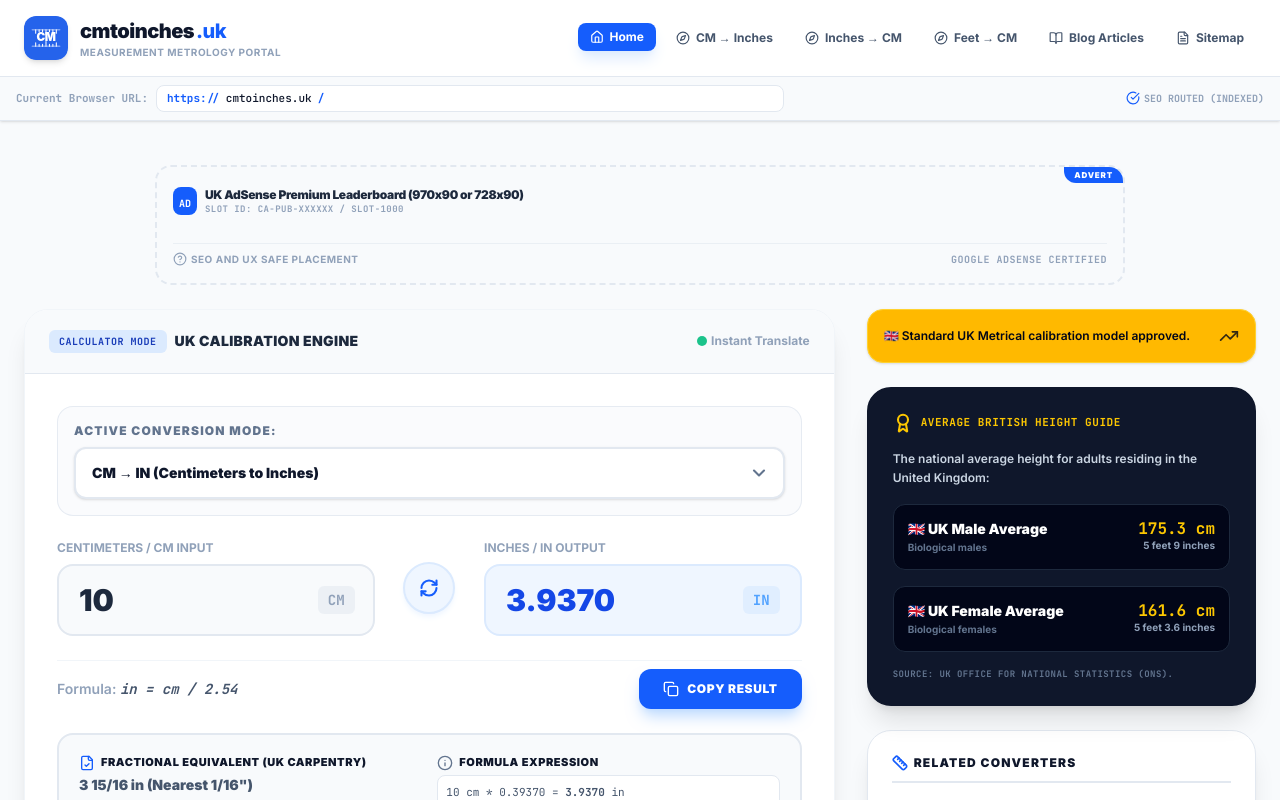
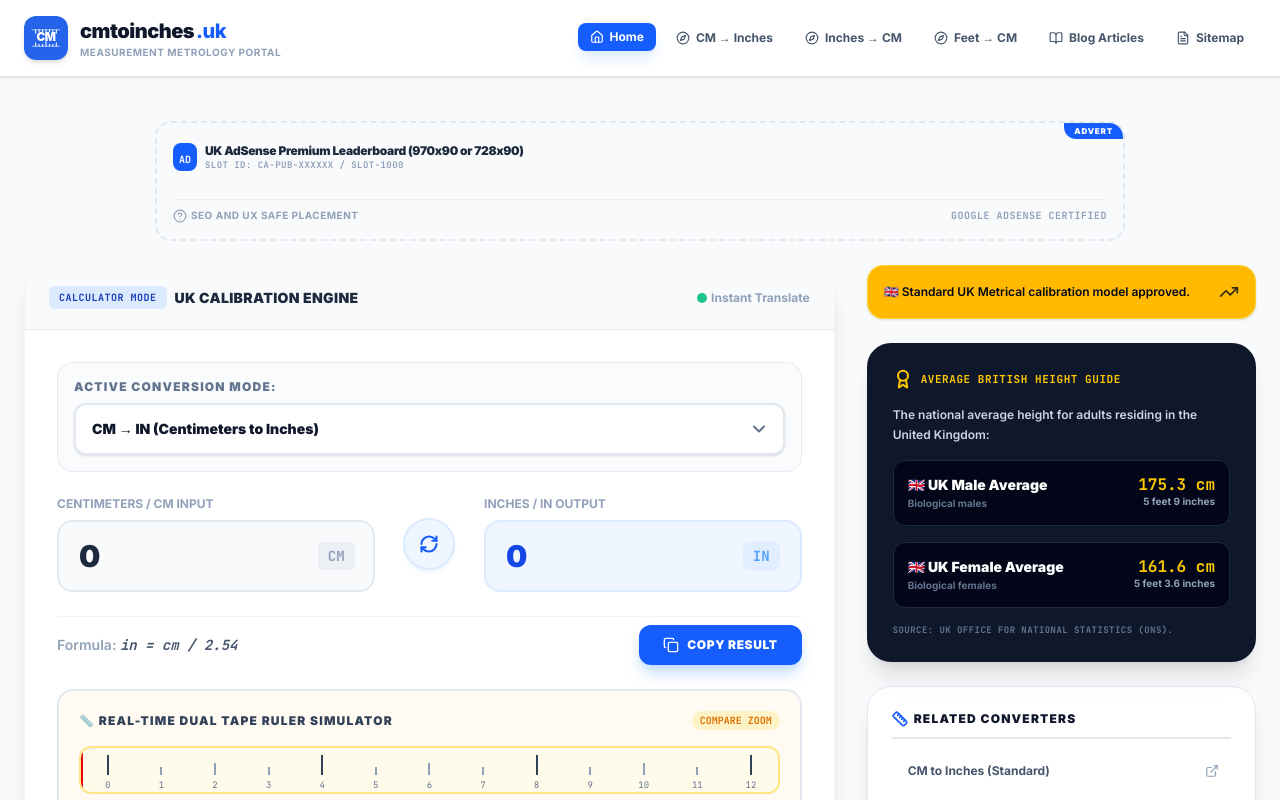
Before and after one commit to umakant345435t/cmtoinchesuk, a React (Vite) app: page / in a window 1280 px wide. Shown: the top 800 px of the page. Built offline with nearby package versions, Linux system fonts and the light colour scheme.

Commit message:
fix: reset default converter value and clean UI
Reset the default input value from 10 to 0 across the converter, remove redundant URL debugging UI, and clean up the deployment workflow.

```diff
--- a/src/App.tsx
+++ b/src/App.tsx
@@ -255,7 +255,7 @@ export default function App() {
     // Reset specific custom values if arriving at generic route
     if (path === '/') {
       setConverterType('cm-to-inches');
-      setConverterValue(10);
+      setConverterValue(0);
     } else {
       // Configure corresponding tool type based on route
       const cleanRouteSuffix = path.replace(/\//g, '');
--- a/src/components/ConverterTool.tsx
+++ b/src/components/ConverterTool.tsx
@@ -12,7 +12,7 @@ interface ConverterToolProps {
 export function ConverterTool({ initialTypeId = 'cm-to-inches', initialFromValue, onNavigate }: ConverterToolProps) {
   const [selectedTypeId, setSelectedTypeId] = useState<string>(initialTypeId);
   const [inputValue, setInputValue] = useState<string>(
-    initialFromValue !== undefined ? initialFromValue.toString() : '10'
+    initialFromValue !== undefined ? initialFromValue.toString() : '0'
   );
   const [copied, setCopied] = useState<boolean>(false);
 
--- a/src/components/Navigation.tsx
+++ b/src/components/Navigation.tsx
@@ -1,6 +1,6 @@
 import React, { useState } from 'react';
 import { RoutePath } from '../types';
-import { HelpCircle, RefreshCw, Home, Compass, BookOpen, Link, FileText, CheckCircle, Menu, X } from 'lucide-react';
+import { HelpCircle, RefreshCw, Home, Compass, BookOpen, Link, FileText, Menu, X } from 'lucide-react';
 
 interface NavigationProps {
   currentPath: RoutePath;
@@ -19,8 +19,6 @@ export function Navigation({ currentPath, onNavigate }: NavigationProps) {
     { label: 'Sitemap', path: '/sitemap/', icon: FileText }
   ];
 
-  // Strip query strings or trailing parameters for displaying canonical URL safely
-  const displayUrlPath = currentPath.split('?')[0];
 
   return (
     <header className="w-full bg-white text-slate-950 border-b border-slate-200 shadow-sm" id="header-navigation">
@@ -122,21 +120,7 @@ export function Navigation({ currentPath, onNavigate }: NavigationProps) {
         )}
       </div>
 
-      {/* Simulator bar showing current dynamic path */}
-      <div className="bg-slate-50 px-4 py-2 border-t border-slate-200 flex items-center justify-between text-[11px] font-mono text-slate-500">
-        <div className="flex items-center gap-2 overflow-hidden w-full max-w-3xl">
-          <span className="text-slate-400 font-bold shrink-0">Current Browser URL:</span>
-          <div className="bg-white border border-slate-200 rounded-lg px-2.5 py-1 text-slate-700 flex items-center gap-1.5 overflow-x-auto whitespace-nowrap scrollbar-none w-full">
-            <span className="text-blue-600 font-semibold">https://</span>
-            <span className="text-slate-900 font-medium">cmtoinches.uk</span>
-            <span className="text-blue-600 font-bold">{displayUrlPath}</span>
-          </div>
-        </div>
-        <div className="hidden sm:flex items-center gap-1 font-bold text-[10px] uppercase text-slate-400 shrink-0 select-none">
-          <CheckCircle className="w-3.5 h-3.5 text-blue-600" />
-          <span>SEO Routed (Indexed)</span>
-        </div>
-      </div>
+
     </header>
   );
 }
```
